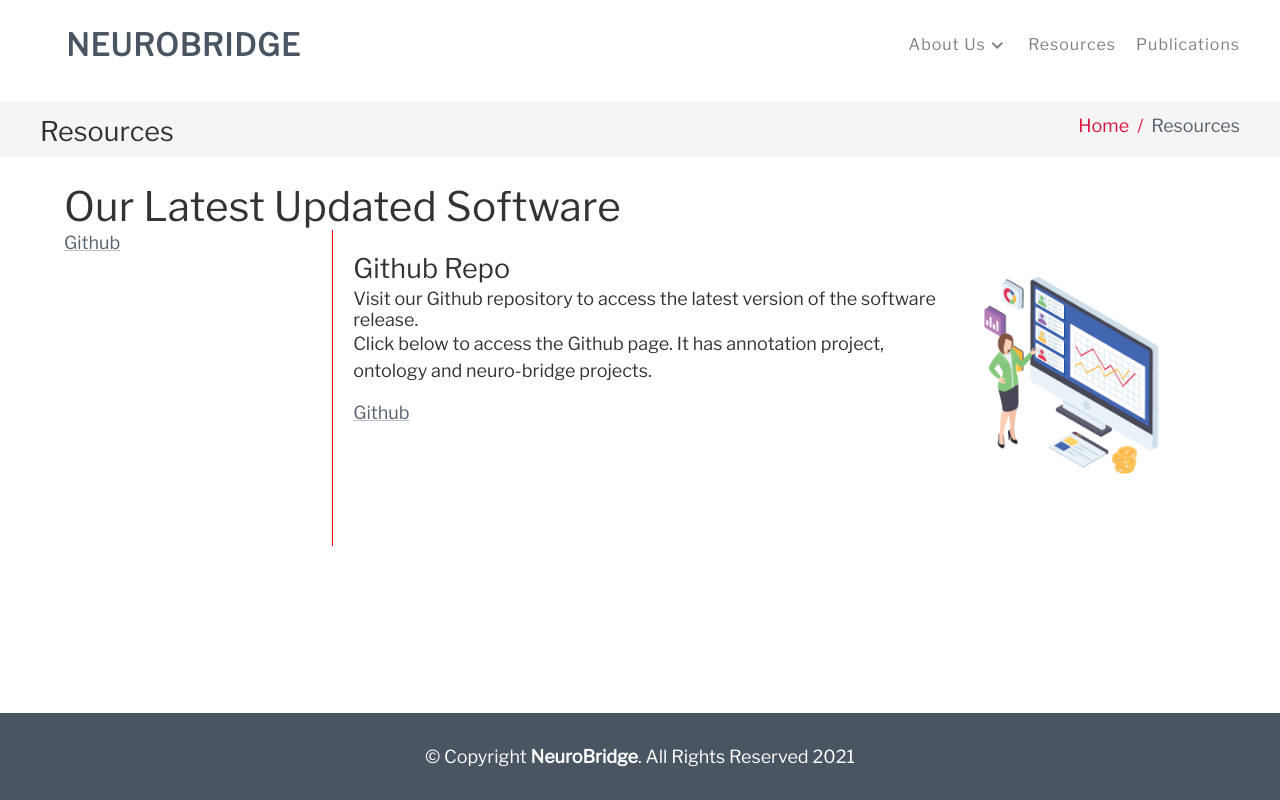
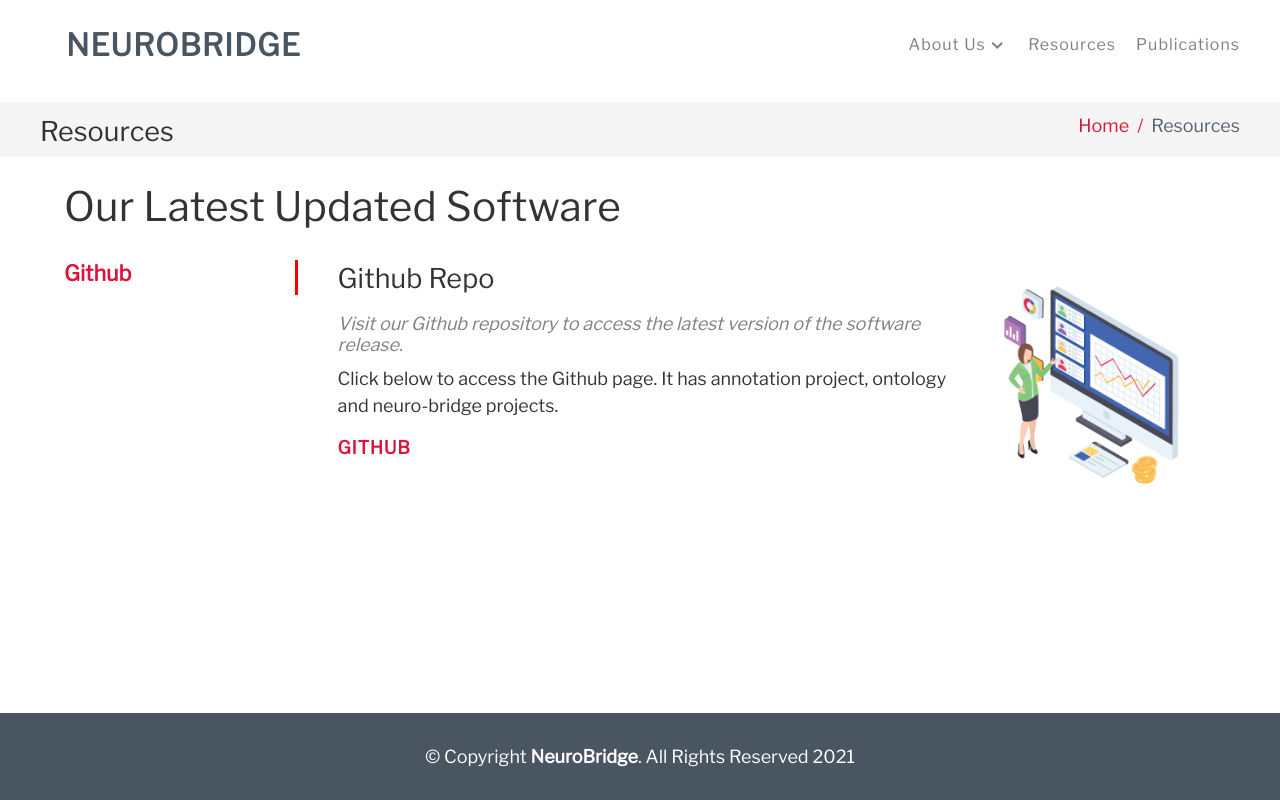
Before and after one commit to NeuroBridge/NeuroBridge1.0, a Gatsby site: page /software in a window 1280 px wide. Built offline with nearby package versions, Linux system fonts and the light colour scheme; Gatsby itself is replaced by a stand-in of ours.

Commit message:
layout and styling updates to resources and publications pages

```diff
--- a/src/pages/software.js
+++ b/src/pages/software.js
@@ -18,36 +18,60 @@ const software = [
 ]
 
 const SoftwarePage = () => {
+    /* eslint-disable no-unused-vars */
     const theme = useTheme()
     const styles = {
-        container: {
+        contentContainer: {
             display: 'flex',
             flexWrap: 'wrap',
             justifyContent: 'space-between',
-
-        },
-        sectionTitle: {
-
+            paddingTop: '30px',
         },
         resourceContainer: {
             display: 'flex',
             paddingBottom: '30px',
         },
-        resourceList: {
-            width: '30%',
-            borderRight: 'solid',
-            borderWidth: '1px',
-            borderColor: 'red',
-        },
-        resourceLinkLeft: {
+        resourceName: {
+            width: '25%',
+            display: 'flex',
+            justifyContent: 'space-between',
+            marginRight: '40px',
+            '& a': {
+                textDecoration: 'none',
+                color: theme.palette.text.secondary,
+                fontWeight: '600',
+                fontSize: '1.2rem',
+            },
+            '&:after': {
+                content: '""',
+                background: 'red',
+                height: '35px',
+                width: '3px',
+            }
         },
         resourceContent: {
-            padding: '20px',
             display: 'flex',
+        },
+        resourceDescription: {
+            '& h2': {
+                paddingBottom: '15px',
+            },
+            '& h3': {
+                paddingBottom: '10px',
+                fontStyle: 'italic',
+                color: 'grey',
+            },
+            '& a': {
+                textDecoration: 'none',
+                color: theme.palette.text.secondary,
+                fontWeight: '600',
+                textTransform: 'uppercase',
+                letterSpacing: '0.7px',
+            }
         },
         image: {
             padding: '20px',
-            maxWidth: '250px',
+            height: '250px',
         },
     }
 
@@ -60,17 +84,16 @@ const SoftwarePage = () => {
         <>
             <Seo title="NeuroBridge Resources" />
             <BreadcrumbNav crumbs={breadcrumbs} title='Resources'/>
-            <Container>
-                {/* <Typography paragraph sx={styles.sectionTitle}>Software</Typography> */}
+            <Container >
                 <Typography variant='h1'>Our Latest Updated Software</Typography>
-                <Box sx={styles.container}>
+                <Box sx={styles.contentContainer}>
                     {software.map((item) => (
                         <Box key={item.name} sx={styles.resourceContainer}>
-                            <Box sx={styles.resourceList}>
+                            <Box sx={styles.resourceName}>
                                 <MuiLink component={GatsbyLink} to={item.resourceLink} sx={styles.resourceLinkLeft}>Github</MuiLink>
                             </Box>
                             <Box sx={styles.resourceContent}>
-                                <Box>
+                                <Box sx={styles.resourceDescription}>
                                     <Typography variant='h2'>{item.title}</Typography>
                                     <Typography variant='h3'>{item.subheading}</Typography>
                                     <Typography paragraph>{item.text}</Typography>
```
Also changed, not shown: src/pages/publication.js (+25 -7 lines).
